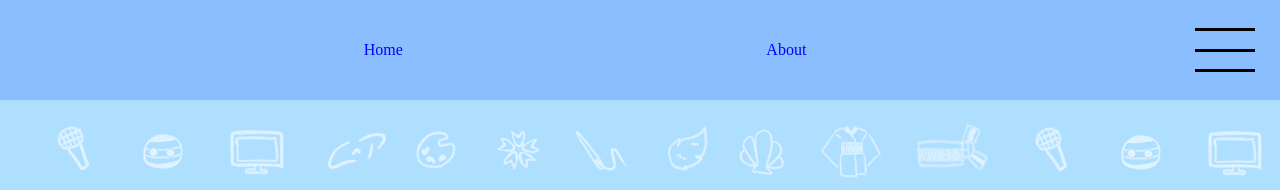
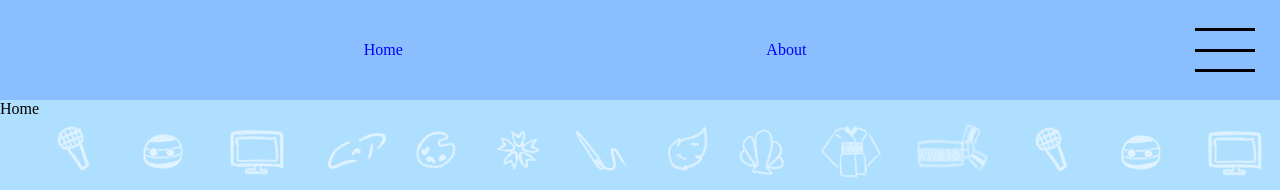
Before and after one commit to notrandomath/uci.moe, a React (Create React App) app: page / in a window 1280 px wide. Before the commit this address had no page. Shown: the top 190 px of the page. Built offline with nearby package versions, Linux system fonts and the light colour scheme.

Commit message:
fixed anchors and made custom domain

```diff
--- a/package.json
+++ b/package.json
@@ -1,7 +1,7 @@
 {
   "name": "uci.moe",
   "version": "0.1.0",
-  "homepage": "https://notrandomath.github.io/uci.moe",
+  "homepage": "https://anime-club.yahia.space",
   "private": true,
   "dependencies": {
     "@emotion/react": "^11.10.5",
@@ -19,6 +19,7 @@
     "web-vitals": "^2.1.4"
   },
   "scripts": {
+    "copy": "cp ./CNAME ./build/CNAME",
     "predeploy": "npm run build",
     "deploy": "gh-pages -d build",
     "start": "react-scripts start",
--- a/src/components/topbar/Topbar.js
+++ b/src/components/topbar/Topbar.js
@@ -5,8 +5,8 @@ export default function Topbar({ menuOpen, setMenuOpen }) {
     // if the topbar is open it would be called "topbar active" which we use in the CSS
     <div className={"topbar " + (menuOpen && "active")}>
       <div className="left">
-        <a href="/uci.moe">Home</a>
-        <a href="/uci.moe/about">About</a>
+        <a href="/">Home</a>
+        <a href="/about">About</a>
       </div>
       <div className="right">
         {/* when you click the hamburger it changes menuOpen from true to false and vice versa */}
--- a/src/pages/Content.js
+++ b/src/pages/Content.js
@@ -10,8 +10,8 @@ export default function Content() {
       <div className='background'>
           <Router>
             <Routes>
-              <Route path="/uci.moe" exact element={<Home />} />
-              <Route path="/uci.moe/about" exact element={<About />} />
+              <Route path="/" exact element={<Home />} />
+              <Route path="/about" exact element={<About />} />
             </Routes>
           </Router>
       </div>
```
